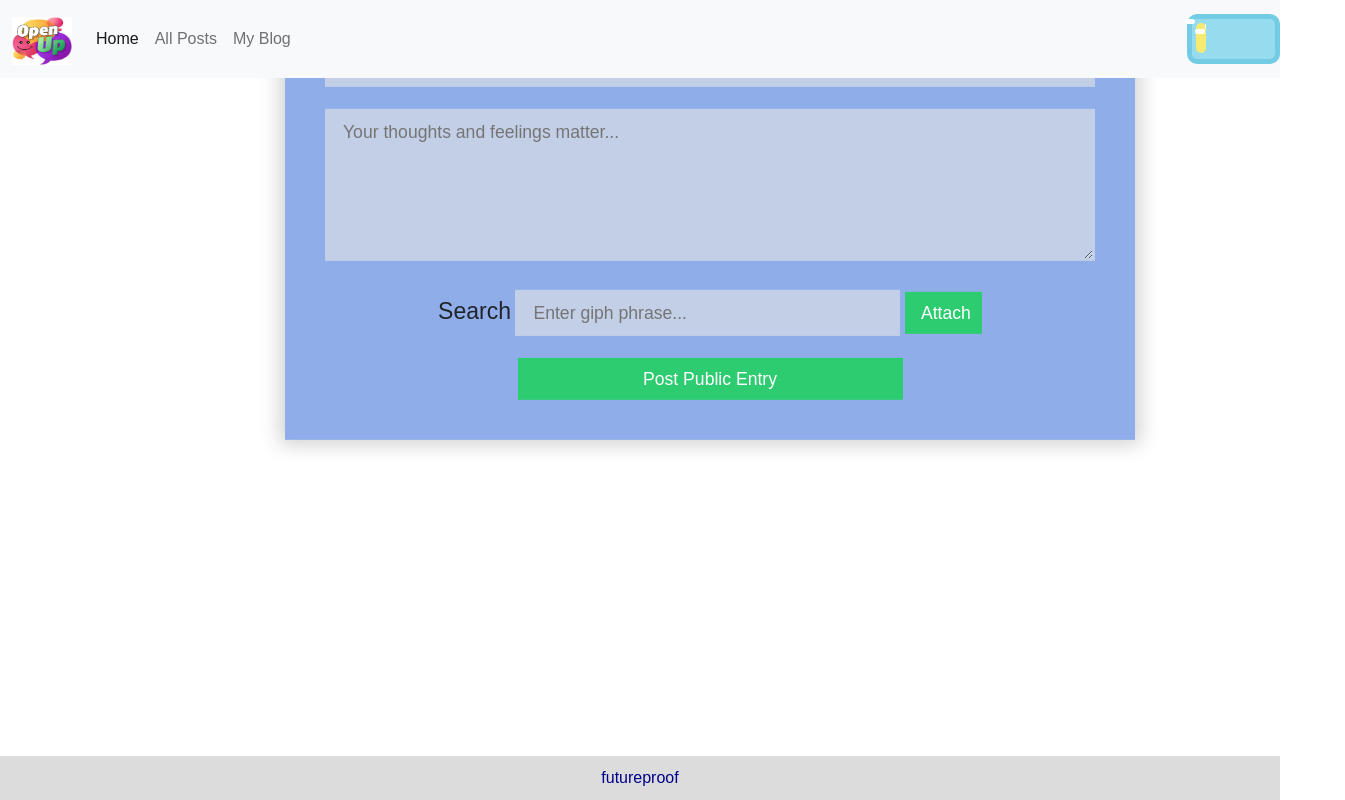
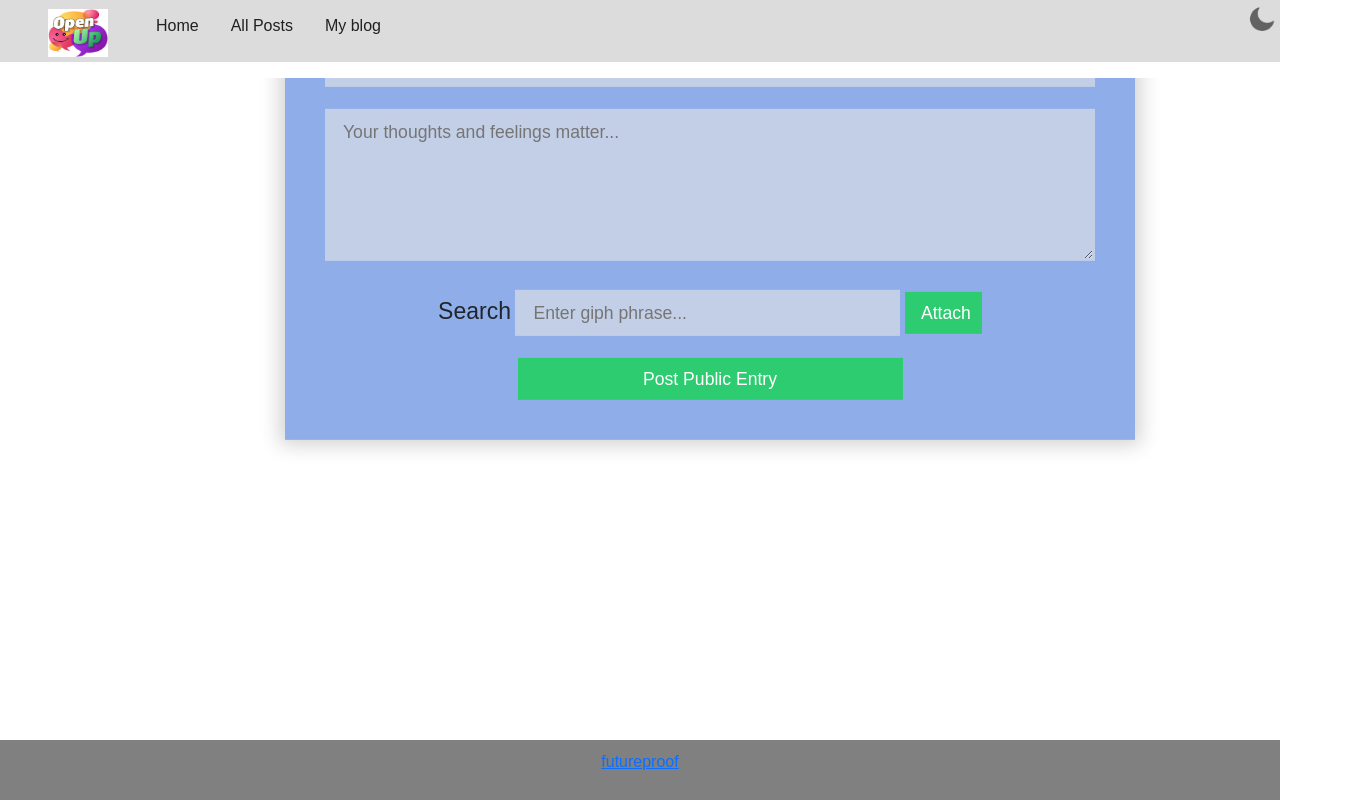
Before and after one commit to alihamedali96/OpenUpClient, a website: page myblog.html in a window 1280 px wide. Shown: the whole page, 1345 px wide, since content can reach past the window. Drawn offline with nearby package versions, Linux system fonts and the light colour scheme; no server answers.

Commit message:
add darkmode to myblog.html

```diff
--- a/myblog.css
+++ b/myblog.css
@@ -573,3 +573,56 @@
       left: 4px;
     }
   }
+
+  ul {
+    list-style-type: none;
+    margin: 0;
+    padding: 0;
+    overflow: hidden;
+    background-color: var(--primary-color);
+  }
+
+  li {
+    float: left;
+  }
+
+  li a {
+    display: block;
+    color: var(--secondary-color);
+    text-align: center;
+    padding: 14px 16px;
+    text-decoration: none;
+  }
+
+
+  #icon{
+    width: 30px;
+    cursor: pointer;
+    margin: 4px;
+  }
+
+  /* Dark Mode - we create css variables and add the in the place of color code */
+  :root{
+    --primary-color: gainsboro;
+    --secondary-color: #212121;
+  }
+
+
+  .dark-theme{
+    --primary-color: #212121;
+    --secondary-color: gainsboro;
+  }
+
+  body {
+    background-color: var(--primary-color);
+  }
+
+  footer {
+      position: fixed;
+      left: 0;
+      bottom: 0;
+      width: 100%;
+      background-color: grey;
+      color: var(--primary-color);
+      text-align: center;
+   }
--- a/myblog.html
+++ b/myblog.html
@@ -18,33 +18,18 @@
 <body>
 <header>
 
-    <nav class="navbar navbar-expand-lg navbar-light bg-light">
-        <div class="container-fluid">
-          <a class="navbar-brand" href="index.html"> <img src="images/OpenUp_logo.png" alt="logo" width="60" height="48" class="d-inline-block align-text-top"></a>
-          <button class="navbar-toggler" type="button" data-bs-toggle="collapse" data-bs-target="#navbarSupportedContent" aria-controls="navbarSupportedContent" aria-expanded="false" aria-label="Toggle navigation">
-            <span class="navbar-toggler-icon"></span>
-          </button>
-          <div class="collapse navbar-collapse" id="navbarSupportedContent">
-            <ul class="navbar-nav me-auto mb-2 mb-lg-0">
-              <li class="nav-item">
-                <a class="nav-link active" aria-current="page" href="index.html">Home</a>
-              </li>
-              <li class="nav-item">
-                <a class="nav-link" href="allposts.html">All Posts</a>
-              </li>
-              <li class="nav-item">
-                <a class="nav-link" href="myblog.html">My Blog</a>
+      <!-- NAVBAR  -->
+   <nav>
+    <ul>
+      <li><a class="navbar-brand" href="index.html"> <img src="images/OpenUp_logo.png" alt="logo" width="60" height="48" class="d-inline-block align-text-top"></a></li>
+      <li><a href="index.html">Home</a></li>
+      <li><a href="allposts.html">All Posts</a></li>
+      <li><a href="myblog.html">My blog</a></li>
+      <li style="float:right"><img src="images/moon.png" id="icon" alt="moon" ></li>
+    </ul>
+  </nav>
 
-              </li>
-            </ul>
-          </div>
-        </div>
-        <input type="checkbox" id="toggle" class="toggle--checkbox">
-        <label for="toggle" class="toggle--label">
-          <span class="toggle--label-background"></span>
-        </label>
 
-      </nav>
 
 </header>
 
@@ -96,7 +81,7 @@
 
     </div>
 
-  <footer> futureproof</footer>
+    <footer> <a href="https://github.com/alihamedali96/OpenUpClient"><p class="foot2">futureproof</p></a></footer>
 
 
   </body>
```
